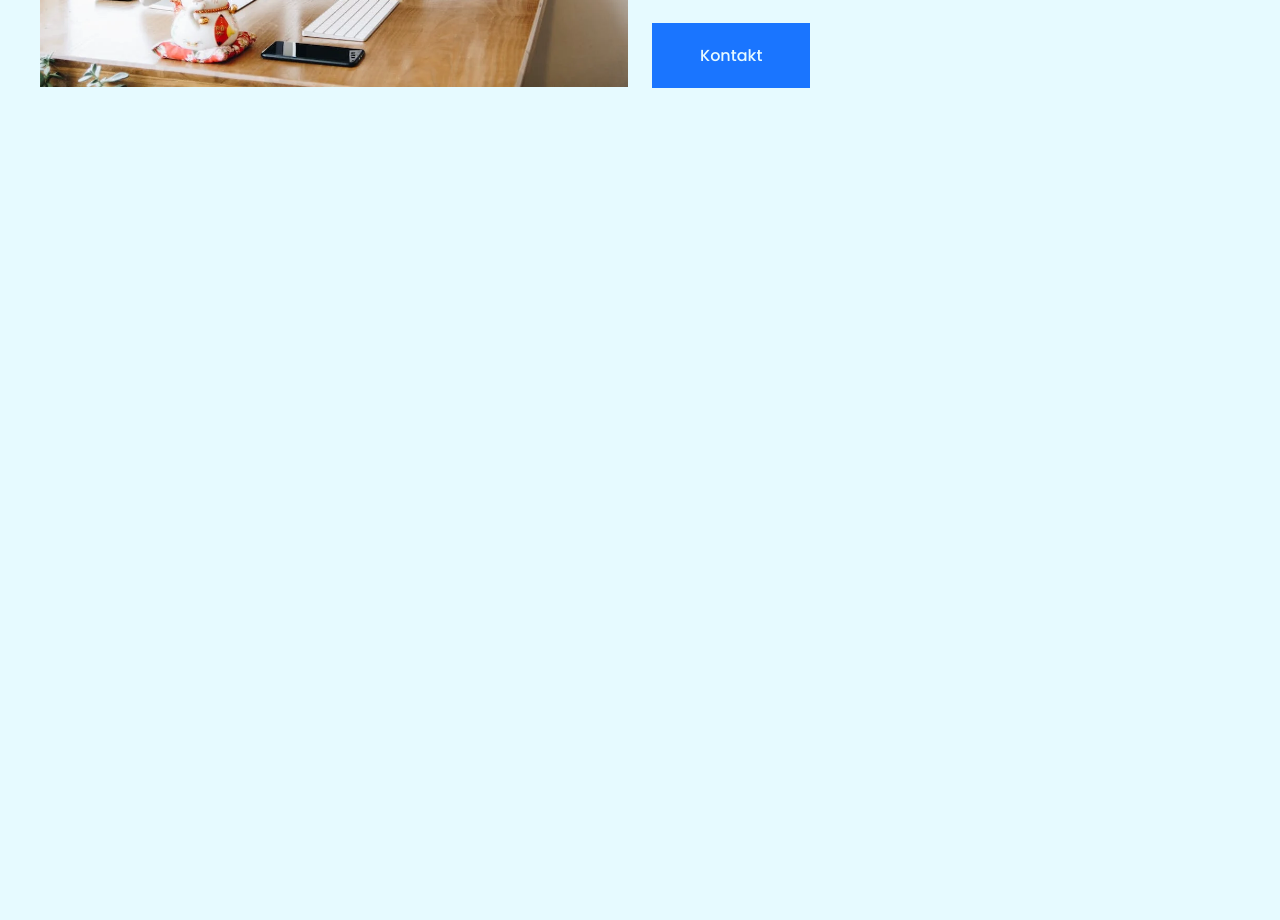
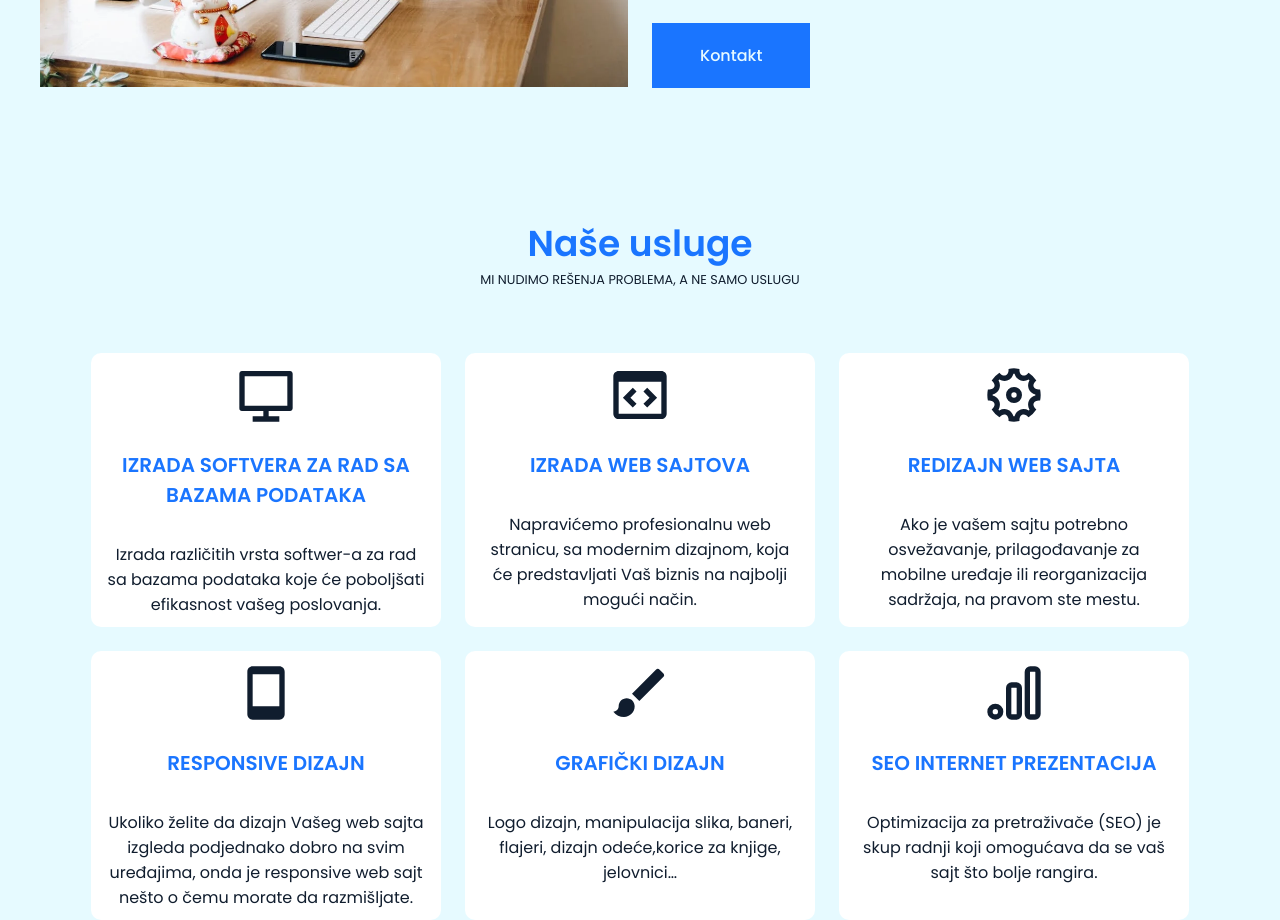
Before and after one commit to darko905/D2, a React (Create React App) app: page / in a window 1280 px wide. Shown: the part 1340-2260 px from the top of the page. Before the commit the page ends 1460 px from the top, so only its background shows below. Built offline with nearby package versions, Linux system fonts and the light colour scheme.

Commit message:
Create Service components

```diff
--- a/src/App.js
+++ b/src/App.js
@@ -1,6 +1,7 @@
 import About from './components/About/About';
 import Header from './components/Header/Header';
 import Home from './components/Home/Home';
+import Service from './components/Service/Service';
 import './styles/App.css';
 
 function App() {
@@ -10,6 +11,7 @@ function App() {
     <main className='main'>
       <Home/>
       <About/>
+      <Service/>
     </main>
     </>
   );
--- /dev/null
+++ b/src/components/Service/Service.js
@@ -0,0 +1,61 @@
+import React from 'react'
+import { BiCodeBlock, BiMobile } from "react-icons/bi";
+import { TbRoad, TbBrandGoogleAnalytics } from "react-icons/tb";
+import { MdBrush } from "react-icons/md";
+import { RiComputerLine, RiSettings5Line } from "react-icons/ri";
+
+const Service = () => {
+  return (
+    <section className='section service' id='service'>
+            <h2 className='section__title'>Naše usluge</h2>
+            <span className='section__subtitle'>MI NUDIMO REŠENJA PROBLEMA, A NE SAMO USLUGU</span>
+
+            <div className='service__container container grid'>
+                <div className='service__content'>
+                    <div>
+                        <RiComputerLine className='service__icons'/>
+                        <h3 className='service__title'>IZRADA SOFTVERA ZA RAD SA BAZAMA PODATAKA</h3>
+                    </div>
+                    <p className='service__descritpion'>Izrada različitih vrsta softwer-a za rad sa bazama podataka koje će poboljšati efikasnost vašeg poslovanja.</p>
+                </div>
+                <div className='service__content'>
+                    <div>
+                        <BiCodeBlock className='service__icons'/>
+                        <h3 className='service__title'>IZRADA WEB SAJTOVA</h3>
+                    </div>
+                    <p className='service__descritpion'>Napravićemo profesionalnu web stranicu, sa modernim dizajnom, koja će predstavljati Vaš biznis na najbolji mogući način.</p>
+                </div>
+                <div className='service__content'>
+                    <div>
+                        <RiSettings5Line className='service__icons'/>
+                        <h3 className='service__title'>REDIZAJN WEB SAJTA</h3>
+                    </div>
+                    <p className='service__descritpion'>Ako je vašem sajtu potrebno osvežavanje, prilagođavanje za mobilne uređaje ili reorganizacija sadržaja, na pravom ste mestu.</p>
+                </div>
+                <div className='service__content'>
+                    <div>
+                        <BiMobile className='service__icons'/>
+                        <h3 className='service__title'>RESPONSIVE DIZAJN</h3>
+                    </div>
+                    <p className='service__descritpion'>Ukoliko želite da dizajn Vašeg web sajta izgleda podjednako dobro na svim uređajima, onda je responsive web sajt nešto o čemu morate da razmišljate.</p>
+                </div>
+                <div className='service__content'>
+                    <div>
+                        <MdBrush className='service__icons'/>
+                        <h3 className='service__title'>GRAFIČKI DIZAJN</h3>
+                    </div>
+                    <p className='service__descritpion'>Logo dizajn, manipulacija slika, baneri, flajeri, dizajn odeće,korice za knjige, jelovnici…</p>
+                </div>
+                <div className='service__content'>
+                    <div>
+                        <TbBrandGoogleAnalytics className='service__icons'/>
+                        <h3 className='service__title'>SEO INTERNET PREZENTACIJA</h3>
+                    </div>
+                    <p className='service__descritpion'>Optimizacija za pretraživače (SEO) je skup radnji koji omogućava da se vaš sajt što bolje rangira.</p>
+                </div>
+            </div>
+        </section>
+  )
+}
+
+export default Service
--- a/src/styles/App.css
+++ b/src/styles/App.css
@@ -187,6 +187,50 @@
     padding: 1rem;
   }
 }
+.service {
+  height: 90vh;
+}
+
+.service__container {
+  grid-template-columns: repeat(3, 350px);
+  justify-content: center;
+  gap: 3rem;
+}
+
+.service__content {
+  text-align: center;
+  background-color: #fff;
+  border-radius: 10px;
+  padding: 10px 15px;
+}
+
+.service__icons {
+  font-size: 4rem;
+  margin-bottom: 1rem;
+  color: hsl(213deg, 49%, 12%);
+}
+
+.service__title {
+  font-size: 1.25rem;
+  margin-bottom: 2rem;
+}
+
+@media screen and (max-width: 992px) {
+  .service {
+    height: 120vh;
+  }
+  .service__container {
+    grid-template-columns: repeat(2, 270px);
+  }
+}
+@media screen and (max-width: 768px) {
+  .service {
+    height: 150vh;
+  }
+  .service__container {
+    grid-template-columns: 1fr;
+  }
+}
 /*Base*/
 * {
   margin: 0;
@@ -334,7 +378,7 @@ img {
   }
   /*-----h1 before----*/
   h1::before,
-h1::after {
+  h1::after {
     content: "";
     width: 30px;
     height: 3px;
@@ -351,7 +395,7 @@ h1::after {
   }
   /*-----h2 before----*/
   h2::before,
-h2::after {
+  h2::after {
     content: "";
     width: 50px;
     height: 3px;
--- a/src/styles/App.scss
+++ b/src/styles/App.scss
@@ -5,6 +5,7 @@
 @import './header';
 @import './home';
 @import './about';
+@import './service';
 
 
 
--- /dev/null
+++ b/src/styles/_service.scss
@@ -0,0 +1,50 @@
+.service{
+    // background-image: url('../assets/paper.webp');
+    // background-size: cover;
+    // background-repeat: no-repeat;
+    // background-attachment: fixed;
+    // background-size: 100% 100%;
+    height: 90vh;
+}
+.service__container{
+    grid-template-columns: repeat(3, 350px);
+    justify-content: center;
+    gap: 3rem;
+
+
+}
+.service__content{
+    text-align: center;
+    background-color: $white-color;
+    border-radius: 10px;
+    padding: 10px 15px;
+}
+
+.service__icons{
+    font-size: 4rem;
+    margin-bottom: $mb-1;
+    color: $text-color;
+}
+.service__title{
+    font-size: $h3-font-size;
+    margin-bottom: $mb-2;
+}
+
+@media screen and (max-width: 992px) {
+    .service{
+        height: 120vh;
+    }
+    .service__container{
+        grid-template-columns: repeat(2, 270px);
+    }
+
+}
+
+@media screen and (max-width: 768px) {
+    .service{
+        height: 150vh;
+    }
+    .service__container{
+        grid-template-columns: 1fr;
+    }
+}
--- a/src/styles/_variables.scss
+++ b/src/styles/_variables.scss
@@ -14,6 +14,7 @@ $title-color-dark: hsl(213, 49%, 12%);
 $text-color: hsl(213, 49%, 12%);
 $body-color: hsl(192, 100%, 95%);
 $container-color: hsl(349, 78%, 53%);
+$white-color: #fff;
 
 /*Font*/
 $body-font: "Poppins", sans-serif;
```
Also changed, not shown: 1 other file (tests, documents, lock files or other folders).
